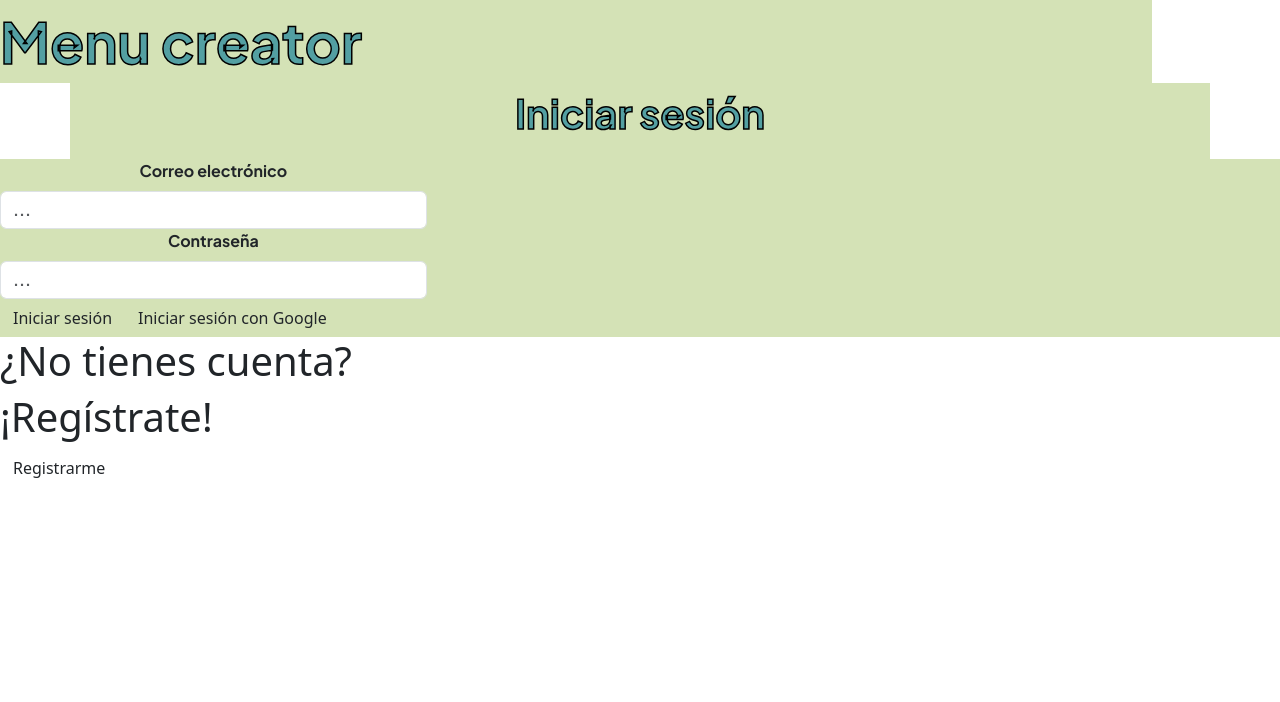
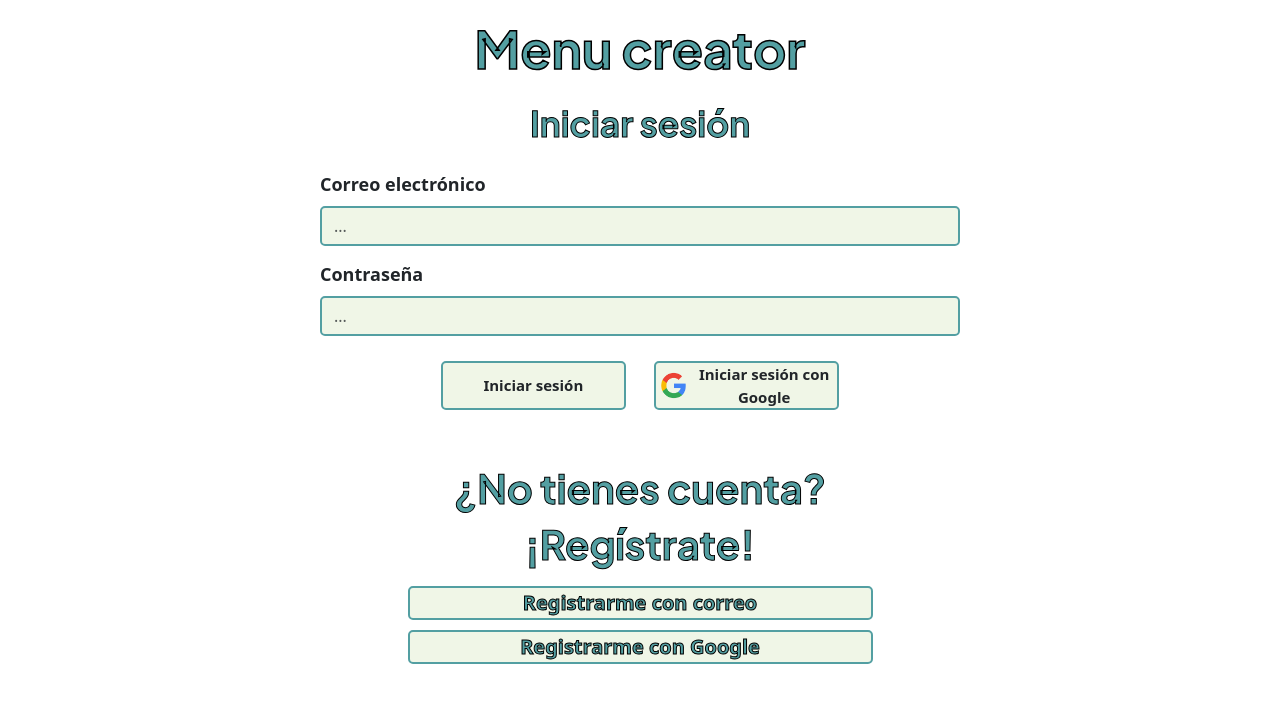
Before and after one commit to FrancisCG97/Menu-creator, a React (Vite) app: page / in a window 1280 px wide. Shown: the top 702 px of the page. Built offline with nearby package versions, Linux system fonts and the light colour scheme.

Commit message:
RegisterPage.jsx, Wall.jsx, options.jsx files were created. Styles in App.css were modified.

```diff
--- a/src/App.css
+++ b/src/App.css
@@ -1,9 +1,8 @@
 /* -----------------ROOT----------------- */
-
-/* -----------------HOME----------------- */
 :root {
   width: 100vw;
   height: 100vh;
+  margin: 0%;
 }
 
 body {
@@ -13,14 +12,11 @@
   margin: 0%;
 }
 
-.row {
-  margin: 0%;
-}
 
+/* -----------------HOME----------------- */
 
 /* -----------------HEADER----------------- */
 nav {
-  background-color: #D4E2B6;
   display: flex;
   justify-content: center;
 }
@@ -35,7 +31,6 @@
   width: 100vw;
   margin: 0%;
   padding: 0%;
-  background-color: #D4E2B6;
   display: flex;
   justify-content: center;
 }
@@ -46,46 +41,110 @@
 }
 
 #title {
-  margin: 0%;
+  width: 100%;
+  margin: 10px 0px;
   padding: 0%;
   font-family: 'Plus Jakarta Sans', sans-serif;
-  font-size: 350%;
+  font-size: 320%;
   font-weight: bold;
   color: #539FA2;
   -webkit-text-stroke-width: 1.5px;
   -webkit-text-stroke-color: black;
+  display: flex;
+  justify-content: center;
 }
 
 
 /* -----------------LOGIN----------------- */
-.form-control {
-  background-color: #F0F6E7;
-  stroke: #539FA2;
+img {
+  width: 35px;
+  height: auto;
 }
 
 #login-container {
-  background-color: #D4E2B6;
   display: flex;
   justify-content: center;
   font-family: 'Plus Jakarta Sans', sans-serif;
-  font-size: 250%;
+  font-size: 220%;
   font-weight: bold;
   color: #539FA2;
-  -webkit-text-stroke-width: 1.5px;
+  -webkit-text-stroke-width: 1px;
   -webkit-text-stroke-color: black;
 }
 
 #info-inputs {
   width: 100%;
-  background-color: #D4E2B6;
+  margin: 5px 0px;
+  font-size: 18px;
+  font-weight: 600;
+  display: flex;
+  align-items: center;
+  flex-direction: column;
+  flex-wrap: nowrap;
 }
 
-#inputs {
-  margin: 0%;
-  padding: 0%;
+#email,
+#password {
+  margin-bottom: 15px;
+  background-color: #F0F6E7;
+  border-radius: 5px;
+  border: 2px solid #539FA2;
+}
+
+#log-btns {
+  margin-top: 10px;
   display: flex;
   flex-direction: row;
-  flex-wrap: wrap;
+  flex-wrap: nowrap;
   justify-content: center;
+}
+
+#logInWithGoogle {
+  display: flex;
+  align-items: center;
+  justify-content: right;
+}
+
+#logInWithEmail,
+#logInWithGoogle {
+  width: 100%;
+  margin: 0px 14px 20px 14px;
+  padding: 0%;
+  font-size: 15px;
+  font-weight: 600;
+  background-color: #F0F6E7;
+  border-radius: 5px;
+  border: 2px solid #539FA2;
+}
+
+
+/* -----------------REGISTER----------------- */
+h1 {
   font-family: 'Plus Jakarta Sans', sans-serif;
+  display: flex;
+  justify-content: center;
 }
+
+#register-container {
+  margin-top: 10px;
+  display: flex;
+  justify-content: center;
+  color: #539FA2;
+  -webkit-text-stroke-width: 1px;
+  -webkit-text-stroke-color: black;
+}
+
+#register-email,
+#register-google {
+  width: 100%;
+  padding: 0%;
+  margin-top: 10px;
+  font-size: 20px;
+  font-weight: 700;
+  background-color: #F0F6E7;
+  border-radius: 5px;
+  border: 2px solid #539FA2;
+  color: #539FA2;
+  -webkit-text-stroke-width: 1px;
+  -webkit-text-stroke-color: black;
+}
--- a/src/Components/header.jsx
+++ b/src/Components/header.jsx
@@ -1,20 +1,16 @@
 import "bootstrap/dist/css/bootstrap.min.css";
 import "bootstrap/dist/js/bootstrap.bundle.min";
 
-function Header() {
+const Header = () => {
 
     return (
         <>
-            <div id="header" className="container">
-                <div className="row">
-                    <div id="header-container" className="col-12 col-sm-12 col-md-12 col-lg-12 col-xl-12">
-                        <nav className="navbar">
-                            <div id="nav-container" className="container">
-                                <h1 id="title" className="navbar-brand"> Menu creator </h1>
-                            </div>
-                        </nav>
+            <div id="header-container" className="col-12 col-sm-12 col-md-12 col-lg-12 col-xl-12">
+                <nav className="navbar">
+                    <div id="nav-container" className="container">
+                        <h1 id="title" className="navbar-brand"> Menu creator </h1>
                     </div>
-                </div>
+                </nav>
             </div>
         </>
     )
--- a/src/Components/login.jsx
+++ b/src/Components/login.jsx
@@ -1,4 +1,4 @@
-import "bootstrap/dist/css/bootstrap.min.css";
+// import "bootstrap/dist/css/bootstrap.min.css";
 import "bootstrap/dist/js/bootstrap.bundle.min";
 // import { logInWithEmail } from "../lib/auth";
 import { signInWithEmailAndPassword } from 'firebase/auth';
@@ -6,7 +6,7 @@
 import { useState } from "react";
 import { useNavigate } from 'react-router-dom';
 
-function Login() {
+const Login = () => {
 
     const navigate = useNavigate();
     const registerWithEmail = () => {
@@ -30,35 +30,37 @@
                 const errorMessage = error.message;
                 console.log(errorCode, errorMessage)
             });
-
-
-
     }
 
     return (
         <>
-            <div className="row">
             <div className="col-12 col-sm-12 col-md-12 col-lg-12 col-xl-12">
                 <div id="login-container" className="container">
                     <p> Iniciar sesión </p>
                 </div>
             </div>
-                <form id="info-inputs" className="col-8 col-sm-6 col-md-12 col-lg-12 col-xl-12">
-                    <div id="inputs" className="col-10 col-sm-4 col-md-4 col-lg-4 col-xl-4">
+
+            <form id="info-inputs">
+                <div className="col-10 col-sm-10 col-md-8 col-lg-6 col-xl-6">
                     <label className="form-label"> Correo electrónico </label>
                     <input type="email" className="form-control" placeholder="..." id="email" onChange={(e) => setEmail(e.target.value)}></input>
                     <label className="form-label"> Contraseña </label>
                     <input type="password" className="form-control" placeholder="..." id="password" onChange={(e) => setPassword(e.target.value)}></input>
                 </div>
+
+                <div id="log-btns" className="col-11 col-sm-11 col-md-6 col-lg-5 col-xl-4">
                     <button id="logInWithEmail" className="btn" type="submit" onClick={onLogin} > Iniciar sesión </button>
-                    <button id="logInWithGoogle" className="btn" type="submit"> Iniciar sesión con Google </button>
+                    <button id="logInWithGoogle" className="btn" type="submit"><img src="src/Images/logo-google.png"></img>Iniciar sesión con Google </button>
+                </div>
             </form>
+
             <div id="register-container" className="container">
-                    <div className="col-12 col-sm-12 col-md-12 col-lg-12 col-xl-12">
+                <div className="col-10 col-sm-10 col-md-6 col-lg-5 col-xl-5">
+                    <br></br>
                     <h1> ¿No tienes cuenta? </h1>
                     <h1> ¡Regístrate! </h1>
-                        <button id="register" className="btn" type="submit" onClick={() => registerWithEmail}> Registrarme </button>
-                    </div>
+                    <button id="register-email" className="btn" type="submit" onClick={() => registerWithEmail}> Registrarme con correo </button>
+                    <button id="register-google" className="btn" type="submit"> Registrarme con Google </button>
                 </div>
             </div>
         </>
--- /dev/null
+++ b/src/Components/options.jsx
@@ -0,0 +1,23 @@
+import "bootstrap/dist/css/bootstrap.min.css";
+import "bootstrap/dist/js/bootstrap.bundle.min";
+
+const Options = () => {
+
+    return (
+        <>
+            <div id="header" className="container">
+                <div className="row">
+                    <div id="header-container" className="col-12 col-sm-12 col-md-12 col-lg-12 col-xl-12">
+                        <nav className="navbar">
+                            <div id="nav-container" className="container">
+                                <h1 id="title" className="navbar-brand"> Menu creator </h1>
+                            </div>
+                        </nav>
+                    </div>
+                </div>
+            </div>
+        </>
+    )
+}
+
+export default Options;
--- a/src/Home.jsx
+++ b/src/Home.jsx
@@ -1,8 +1,10 @@
+import "bootstrap/dist/css/bootstrap.min.css";
+import "bootstrap/dist/js/bootstrap.bundle.min";
 import './App.css'
 import Header from './Components/header';
 import Login from './Components/login';
 
-function Home() {
+const Home = () => {
 
   return (
     <>
--- /dev/null
+++ b/src/Wall.jsx
@@ -0,0 +1,15 @@
+import './App.css'
+import Header from './Components/header';
+import Options from './Components/options';
+
+const Wall = () => {
+
+  return (
+    <>
+    <Header></Header>
+    <Options></Options>
+    </>
+  )
+}
+
+export default Wall;
```
Also changed, not shown: src/RegisterPage.jsx (added, +12 -0 lines), src/index.css (deleted, +0 -69 lines), src/main.jsx (+13 -4 lines), src/Images/logo-google.png (added). Lines whose indentation alone changed are shown as unchanged.
